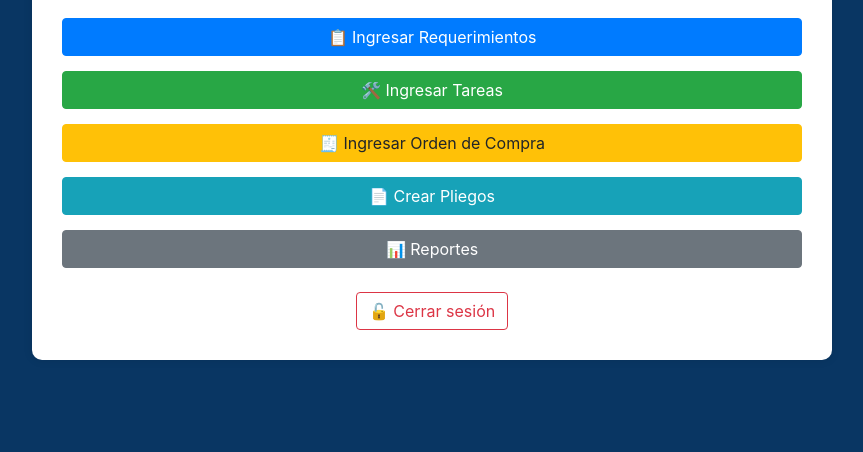
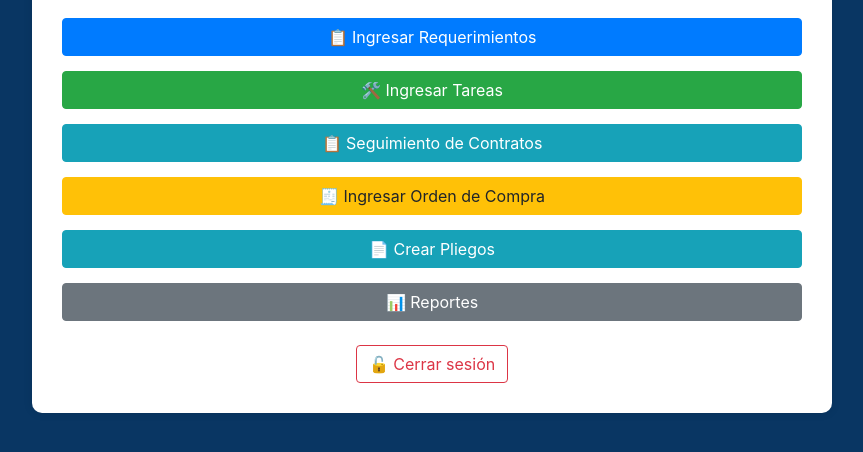
Before and after one commit to faustofi1262/sicop, a Flask app: template app/templates/analista_dashboard.html in a window 1280 px wide. Shown: the part 180-632 px from the top of the page, without its empty margins (208-1071 px from the left). Run offline with Flask 3, Linux system fonts and the light colour scheme; the template is opened without the code that fills it, so the values that code supplies are empty.

Commit message:
Agregar acceso a seguimiento de contratos para analistas

```diff
--- a/app/templates/analista_dashboard.html
+++ b/app/templates/analista_dashboard.html
@@ -35,6 +35,9 @@
 
         <a href="/requerimientos/nuevo" class="btn btn-primary btn-block">📋 Ingresar Requerimientos</a>
         <a href="/admin/tareas" class="btn btn-success btn-block">🛠️ Ingresar Tareas</a>
+        <a href="/seguimiento_contratos" class="btn btn-info btn-block">
+            📋 Seguimiento de Contratos
+        </a>
         <a href="#" class="btn btn-warning btn-block">🧾 Ingresar Orden de Compra</a>
         <a href="#" class="btn btn-info btn-block">📄 Crear Pliegos</a>
         <a href="#" class="btn btn-secondary btn-block">📊 Reportes</a>
```
